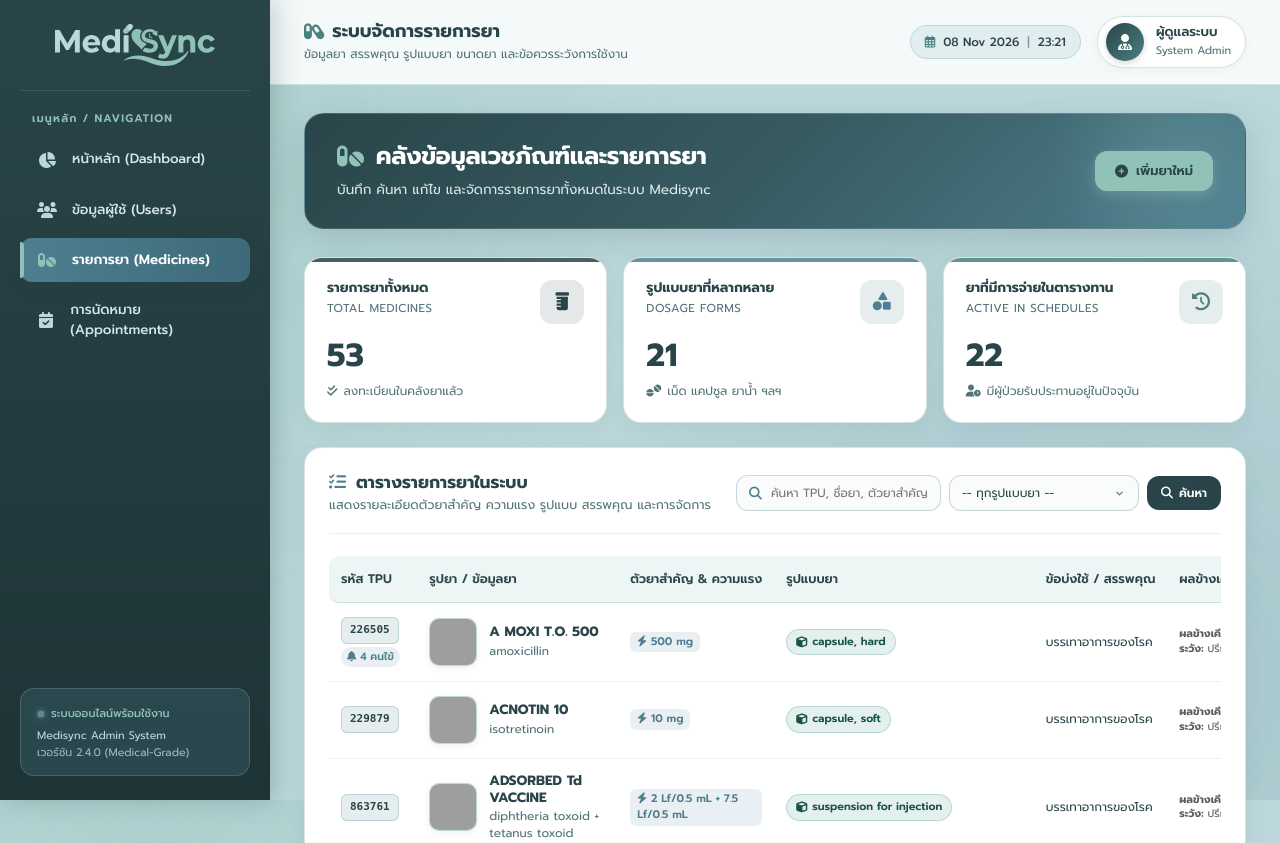
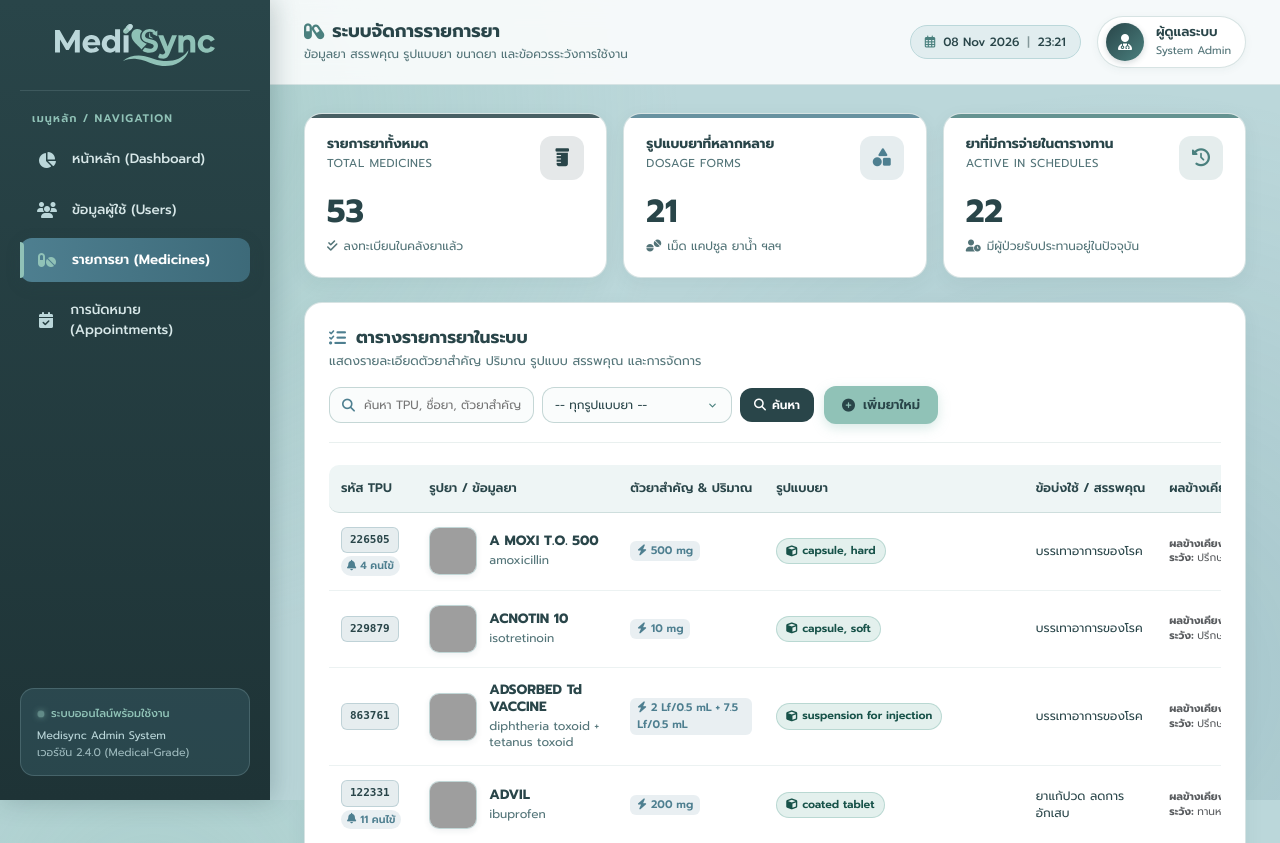
Before and after one commit to ST2415/Medisync_Admin, a PHP site: page /medicine-page/medicine.php in a window 1280 px wide. Shown: the top 843 px of the page. Run offline with PHP 8.4, Linux system fonts and the light colour scheme; data comes from the database, SQL or seed files in the repository; data that the repository does not hold is empty; grey boxes are pictures that could not be loaded.

Commit message:
Remove banner and edit strong word.

```diff
--- a/www/medicine-page/add-medicine.php
+++ b/www/medicine-page/add-medicine.php
@@ -1053,7 +1053,7 @@ if (isset($_POST['submit'])) {
                         <i class="fa-solid fa-plus-circle" style="color: var(--color-teal);"></i>
                         บันทึกรายการยาใหม่เข้าสู่ระบบ
                     </h4>
-                    <p>กรอกข้อมูลตัวยาสำคัญ ความแรง รูปแบบ สรรพคุณ และคำแนะนำการใช้ยา</p>
+                    <p>กรอกข้อมูลตัวยาสำคัญ ปริมาณ รูปแบบ สรรพคุณ และคำแนะนำการใช้ยา</p>
                 </div>
                 <a href="medicine.php" class="btn-header-back">
                     <i class="fa-solid fa-arrow-left"></i>
@@ -1165,7 +1165,7 @@ if (isset($_POST['submit'])) {
                     <div class="col-12 col-md-5">
                         <label class="form-group-label" for="strength">
                             <i class="fa-solid fa-bolt text-secondary"></i>
-                            ความแรง / ขนาดยา (Strength)
+                            ปริมาณ / ขนาดยา (Strength)
                         </label>
                         <input type="text"
                                id="strength"
--- a/www/medicine-page/edit-medicine.php
+++ b/www/medicine-page/edit-medicine.php
@@ -1123,7 +1123,7 @@ if (isset($_POST['submit'])) {
                     <div class="col-12 col-md-5">
                         <label class="form-group-label" for="strength">
                             <i class="fa-solid fa-bolt text-secondary"></i>
-                            ความแรง / ขนาดยา (Strength)
+                            ปริมาณ / ขนาดยา (Strength)
                         </label>
                         <input type="text"
                                id="strength"
--- a/www/medicine-page/medicine.php
+++ b/www/medicine-page/medicine.php
@@ -489,7 +489,7 @@ $stmt->close();
             background: var(--color-mint);
             color: var(--color-primary);
             font-weight: 600;
-            padding: 10px 20px;
+            padding: 9px 18px;
             border-radius: 12px;
             font-size: 13px;
             display: inline-flex;
@@ -501,7 +501,15 @@ $stmt->close();
             position: relative;
             z-index: 1;
             flex-shrink: 0;
+            white-space: nowrap;
             border: none;
+        }
+
+        .panel-header-actions {
+            display: flex;
+            align-items: center;
+            gap: 10px;
+            flex-wrap: wrap;
         }
 
         .btn-add-medicine:hover {
@@ -1572,24 +1580,6 @@ $stmt->close();
             <?php endif; ?>
         <?php endif; ?>
 
-        <!-- Page Header Banner -->
-        <section class="page-banner">
-            <div class="page-banner-title">
-                <h2>
-                    <i class="fa-solid fa-pills" style="color: var(--color-mint);"></i>
-                    คลังข้อมูลเวชภัณฑ์และรายการยา
-                </h2>
-                <p>บันทึก ค้นหา แก้ไข และจัดการรายการยาทั้งหมดในระบบ Medisync</p>
-            </div>
-
-            <div class="hero-action-buttons">
-                <a href="add-medicine.php" class="btn-add-medicine">
-                    <i class="fa-solid fa-plus-circle"></i>
-                    <span>เพิ่มยาใหม่</span>
-                </a>
-            </div>
-        </section>
-
         <!-- Summary Metric Cards -->
         <section class="row g-3 mb-4">
 
@@ -1670,9 +1660,10 @@ $stmt->close();
                         <i class="fa-solid fa-list-check" style="color: var(--color-secondary);"></i>
                         ตารางรายการยาในระบบ
                     </h5>
-                    <p>แสดงรายละเอียดตัวยาสำคัญ ความแรง รูปแบบ สรรพคุณ และการจัดการ</p>
-                </div>
-
+                    <p>แสดงรายละเอียดตัวยาสำคัญ ปริมาณ รูปแบบ สรรพคุณ และการจัดการ</p>
+                </div>
+
+                <div class="panel-header-actions">
                     <!-- Search & Filters -->
                     <form method="GET" action="medicine.php" class="filter-controls-wrap">
                         <div class="search-container">
@@ -1708,6 +1699,12 @@ $stmt->close();
                             </a>
                         <?php endif; ?>
                     </form>
+
+                    <a href="add-medicine.php" class="btn-add-medicine">
+                        <i class="fa-solid fa-plus-circle"></i>
+                        <span>เพิ่มยาใหม่</span>
+                    </a>
+                </div>
             </div>
 
             <!-- Responsive Table -->
@@ -1717,7 +1714,7 @@ $stmt->close();
                         <tr>
                             <th>รหัส TPU</th>
                             <th>รูปยา / ข้อมูลยา</th>
-                            <th>ตัวยาสำคัญ & ความแรง</th>
+                            <th>ตัวยาสำคัญ & ปริมาณ</th>
                             <th>รูปแบบยา</th>
                             <th>ข้อบ่งใช้ / สรรพคุณ</th>
                             <th>ผลข้างเคียง & ข้อควรระวัง</th>
@@ -1919,7 +1916,7 @@ $stmt->close();
 
                         <div class="row g-2 mb-3">
                             <div class="col-6">
-                                <label class="text-muted small fw-semibold">ความแรง (Strength)</label>
+                                <label class="text-muted small fw-semibold">ปริมาณ (Strength)</label>
                                 <div id="modalStrength" class="fw-bold text-dark"></div>
                             </div>
                             <div class="col-6">
--- a/www/user-page/user-details.php
+++ b/www/user-page/user-details.php
@@ -2046,7 +2046,7 @@ $adherenceRate = ($totalLogsCount > 0) ? round(($countTaken / $totalLogsCount) *
                                                 <!-- Detail Specs -->
                                                 <ul class="med-details-list">
                                                     <li>
-                                                        <strong>ความแรง:</strong>
+                                                        <strong>ปริมาณ:</strong>
                                                         <span><?= !empty($sched['strength']) ? e($sched['strength']) : '-' ?></span>
                                                     </li>
                                                     <li>
```
Also changed, not shown: www/appointment-page/appointment.php (+16 -19 lines), www/index.php (+0 -25 lines), www/user-page/user.php (+16 -19 lines). Lines whose indentation alone changed are shown as unchanged.
